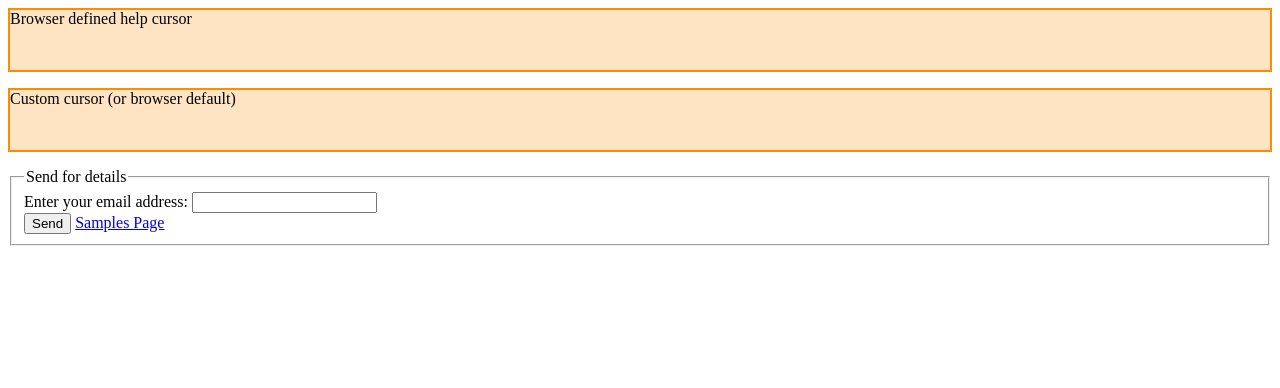
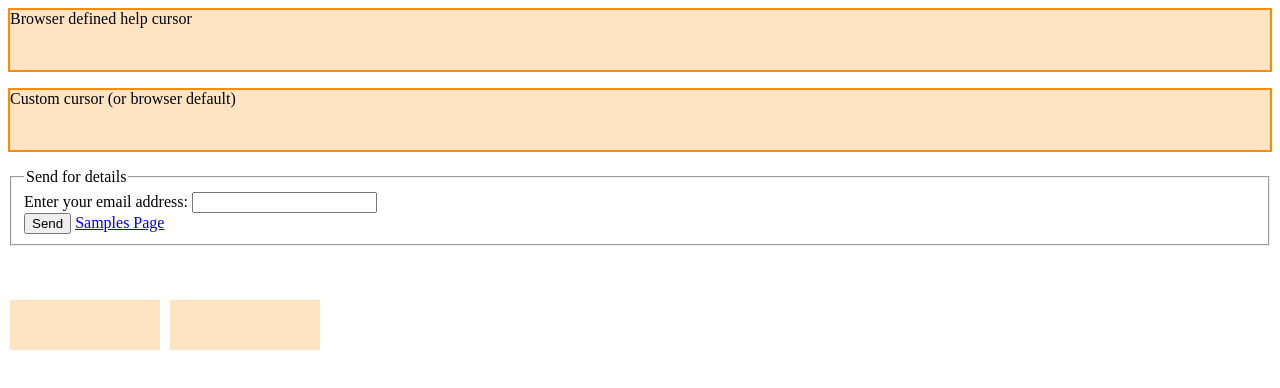
Before and after one commit to TamarKhutchua/CSS-Generate-Effects, a plain HTML site: page index.html in a window 1280 px wide. Drawn offline with Linux system fonts and the light colour scheme.

Commit message:
roll over

```diff
--- a/index.html
+++ b/index.html
@@ -17,5 +17,7 @@
         <a href="http://samples">Samples Page</a>
       </fieldset>
     </form>
+    <div id="active"></div>
+    <div id="prints"></div>
   </body>
 </html>
--- a/style.css
+++ b/style.css
@@ -15,3 +15,27 @@ input:focus {
 a:focus {
   background: Orange;
 }
+div {
+  position: absolute;
+  top: 300px;
+  width: 150px;
+  height: 50px;
+}
+div#active {
+  left: 10px;
+}
+div#prints {
+  left: 170px;
+}
+div#active {
+  background: Bisque;
+}
+div#prints {
+  background: url(images/kindpng_421839\(1\).png) 0 0 Bisque;
+}
+div#active:hover {
+  background-color: DarkOrange;
+}
+div#prints:hover {
+  background: url(images/kindpng_421839\(1\).png) 0 -50px DarkOrange;
+}
```
Also changed, not shown: images/kindpng_421839 (1).png (added).
